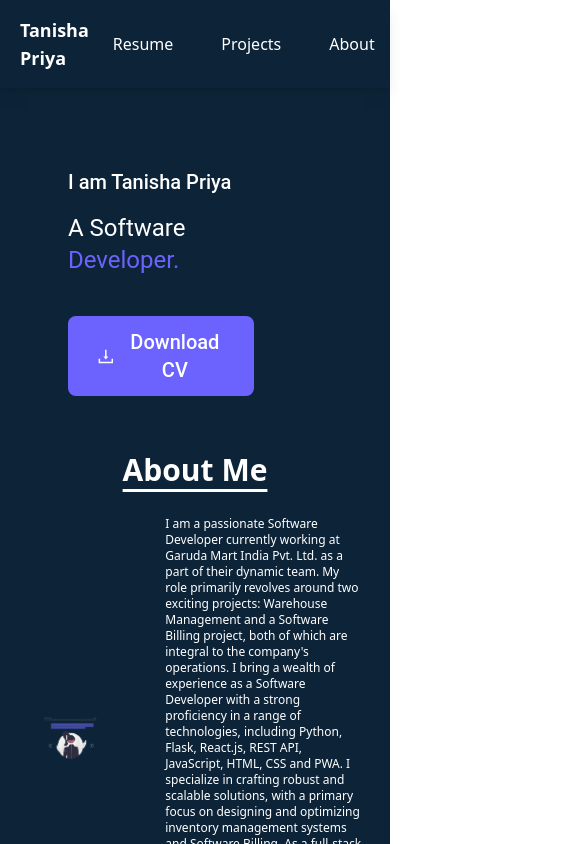
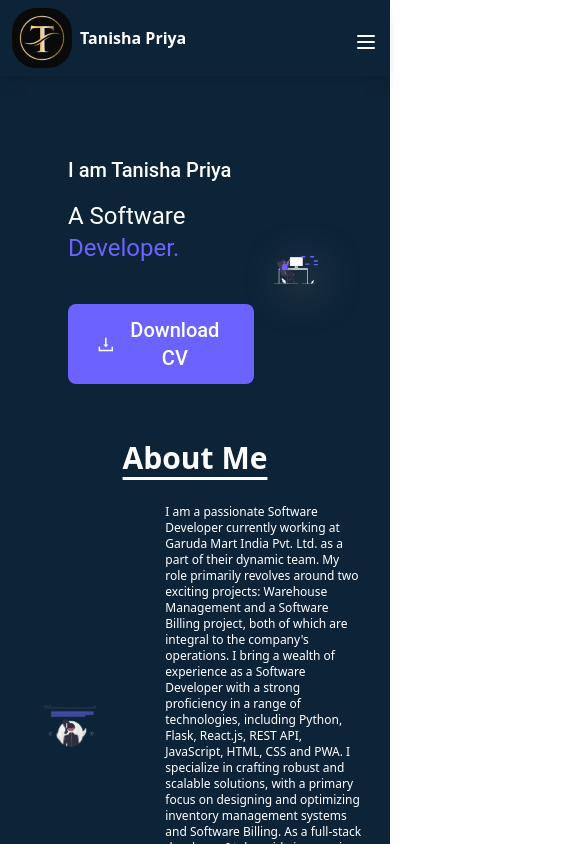
Before and after one commit to Tanipriya/PortfolioBlog, a React (Create React App) app: page / in a window 390 px wide. Shown: the top 844 px of the page, 585 px wide, since content can reach past the window. Built offline with nearby package versions, Linux system fonts and the light colour scheme.

Commit message:
deployment test

```diff
--- a/src/Portfolio/About.js
+++ b/src/Portfolio/About.js
@@ -11,7 +11,7 @@ const About = () => {
       <div className="bg-[#0D2438] p-5 font-roboto">
         <div className=" flex items-center justify-between m-2 mt-5 pb-7 w-full">
           <div className="flex flex-col w-1/2 justify-center items-start ml-5 text-white xs:w-full">
-            <h1 className="font-medium text-4xl mb-4 xs:text-xl ">I am Tanisha Priya</h1>
+            <h1 className="font-medium md:text-3xl mb-4 xs:text-xl lg:text-4xl">I am Tanisha Priya</h1>
             <h1 className="text-4xl mb-6 xs:text-2xl" > A Software <span className="text-[#6C63FF]">Developer.</span></h1>
             <button className="pl-7 pr-7 pt-2 pb-2 text-xl mt-4 font-medium  rounded-lg bg-[#6C63FF] flex items-center justify-center hover:bg-[#8680ec]">
               {" "}
@@ -23,7 +23,7 @@ const About = () => {
             </button>
           </div>
           <div className="flex w-1/2 mr-5 p-5">
-            <img src={image} className="aboutimg block xs:hidden" alt="" />
+            <img src={image} className="aboutimg " alt="" />
           </div>
         </div>
       </div>
--- a/src/Portfolio/Navbar.js
+++ b/src/Portfolio/Navbar.js
@@ -38,9 +38,9 @@ const Navbar = () => {
             <span>
               <img className="w-[60px]  rounded-3xl" src={imgLogo} alt="" />
             </span>
-            <span className="font-bold text-lg">Tanisha Priya</span>
+            <span className="font-bold lg:text-lg md:text-lg sm:text:md xs:text:sm">Tanisha Priya</span>
           </div>
-          <div className="md:hidden  lg:block flex items-center">
+          <div className="md:hidden sm:hidden xs:hidden  lg:block flex items-center">
             <div className="  inline-flex items-center justify-center">
               {menuItems.map((item) => (
                 <NavLink
@@ -63,7 +63,7 @@ const Navbar = () => {
           </div>
           {isMenuOpen && (
             <div className="absolute inset-x-0 top-0 z-50 origin-top-right transform p-2 transition lg:hidden">
-              <div className="divide-y-2 divide-gray-50 rounded-lg bg-white shadow-lg ring-1 ring-black ring-opacity-5">
+              <div className="divide-y-2 divide-gray-50 rounded-lg bg-blue-700 shadow-lg ring-1 ring-black ring-opacity-5">
                 <div className="px-5 pb-6 pt-5">
                   <div className="flex items-center justify-between">
                     <div className="inline-flex items-center space-x-2">
--- a/src/Portfolio/Resume.js
+++ b/src/Portfolio/Resume.js
@@ -135,8 +135,7 @@ const Resume = () => {
       <h1 className="text-white font-semibold text-4xl mt-10 underline">
         Resume
       </h1>
-      <div className=" text-white ">
-        <div className="flex w-full p-10 items-center justify-center ">
+        <div className=" text-white flex w-full p-10 items-center justify-center ">
           <div className="flex flex-col w-[1000px]  p-5">
             <div>
               {techExperience.map((item, index) => {
@@ -169,7 +168,6 @@ const Resume = () => {
             </div>
           </div>
         </div>
-      </div>
 
       <div className="flex flex-col items-center justify-center mt-10 mb-20">
         <h1 className="text-white  font-medium mb-10 text-4xl underline npm start">
```
